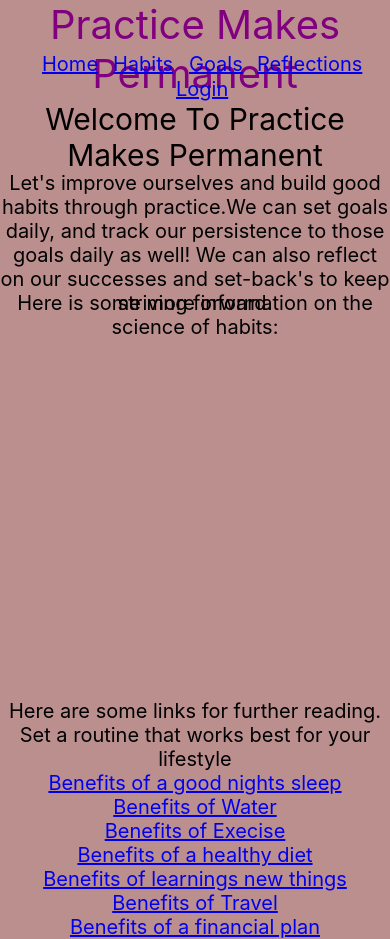
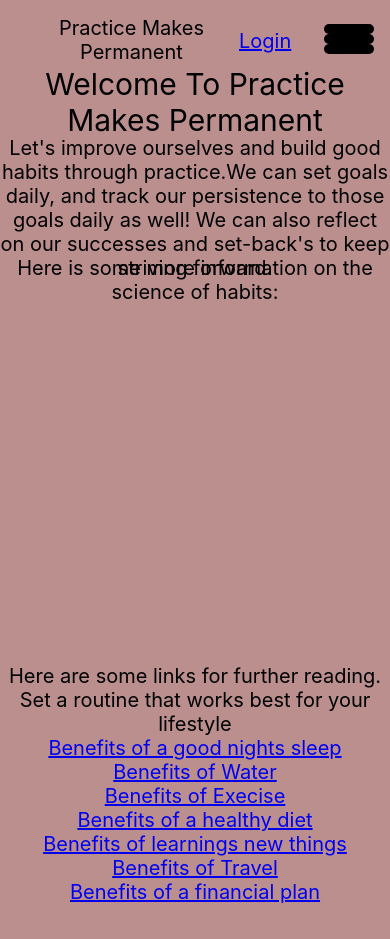
Before and after one commit to AshveerB/practice-makes-permanent, a React (Create React App) app: page /home in a window 390 px wide. After the commit the page ends 904 px from the top, so only its background shows below. Built offline with nearby package versions, Linux system fonts and the light colour scheme.

Commit message:
edit header and navigation with media queries

```diff
--- a/src/App.js
+++ b/src/App.js
@@ -7,7 +7,6 @@ import Goals from './components/goals/Goals';
 import Reflection from './components/reflection/Reflection';
 import Login from './components/login/Login';
 import Registration from './components/registration/Registration';
-import Header from './components/header/Header';
 import Hdetails from './components/habit_details/Hdetails';
 import Gdetails from './components/goal_details/Gdetails';
 import Rdetails from './components/reflection_details/Rdetails';
@@ -23,7 +22,6 @@ function App() {
 	};
 	return (
 		<div className='App'>
-			<Header />
 			<Navigation
 				loggedIn={loggedIn}
 				setLoggedIn={setLoggedIn}
--- a/src/components/header/Header.css
+++ /dev/null
@@ -1,29 +0,0 @@
-.header {
-    color: purple;
-
-}
-
-@media only screen and (max-width: 600px) {
-    .header {
-        font-size: 40px;
-        height: 50px;
-    }
-}
-
-@media only screen and (min-width: 600px) {
-    .header {
-        font-size: 55px;
-    }
-}
-
-@media only screen and (min-width: 768px) {
-    .header {
-        font-size: 70px;
-    }
-}
-
-@media only screen and (min-width: 992px) {
-    .header {
-        font-size: 82px;
-    }
-}
--- a/src/components/header/Header.js
+++ /dev/null
@@ -1,12 +0,0 @@
-import React from 'react';
-import './Header.css'
-
-const Header = () => {
-    return (
-        <div className='header'>
-            Practice Makes Permanent
-        </div>
-    );
-};
-
-export default Header;
--- /dev/null
+++ b/src/components/navigation/BurgerLinks.js
@@ -0,0 +1,24 @@
+import React from 'react';
+import { Link } from 'react-router-dom';
+import './Navigation.css'
+
+const BurgerLinks = () => {
+	return (
+		<div className='burgerLinks'>
+			<div className='hvr-grow'>
+				<Link to='/home'>Home</Link>
+			</div>
+			<div className='hvr-grow'>
+				<Link to='/habits'>Habits</Link>
+			</div>
+			<div className='hvr-grow'>
+				<Link to='/goals'>Goals</Link>
+			</div>
+			<div className='hvr-grow'>
+				<Link to='/reflections'>Reflections</Link>
+			</div>
+		</div>
+	);
+};
+
+export default BurgerLinks;
--- a/src/components/navigation/Navigation.css
+++ b/src/components/navigation/Navigation.css
@@ -1,8 +1,3 @@
-span {
-    padding-left: 15px;
-    font-size: 20px;
-}
-
 button {
     background-color: rgba(0, 0, 255, 0.322);
     color: #000;
@@ -23,3 +18,103 @@ button {
   -webkit-transform: scale(1.1);
   transform: scale(1.1);
 }
+
+.navigationContainer {
+	display: flex;
+	justify-content: space-between;
+}
+
+.burger {
+	height: 10px;
+	width: 100%;
+	background-color: black;
+	border-radius: 10px;
+}
+
+.burgerContainer {
+	height: 50px;
+	width: 150px;
+	display: flex;
+	align-items: center;
+
+}
+
+.navigation {
+	margin-top: 1rem;
+	margin-right: 1.5rem;
+	height: 100px;
+}
+
+.brand {
+	margin-top: 1rem;
+	margin-left: 1.5rem;
+}
+
+.burgerContainer {
+	margin-top: 1rem;
+	margin-right: 1.5rem;
+}
+
+.burgerLinks {
+	font-size: 30px;
+	display: flex;
+	flex-direction: column;
+}
+
+.hamburgerNavigation {
+	position: absolute;
+	right: 1rem;
+	display: flex;
+	flex-direction: column;
+	justify-content: space-between;
+	width: 50px;
+	height: 35px;
+}
+
+@media only screen and (max-width: 600px) {
+	.burgerContainer {
+		display: flex;
+	}
+	.navigation {
+		display: none;
+	}
+	.burger {
+		display: flex;
+	}
+}
+
+@media only screen and (min-width: 600px) {
+	.burgerContainer {
+		display: flex;
+	}
+	.navigation {
+		display: none;
+	}
+	.burger {
+		display: flex;
+	}
+}
+
+@media only screen and (min-width: 768px) {
+	.burgerContainer {
+		display: none;
+	}
+	.navigation {
+		display: flex;
+	}
+	.burgerLinks {
+		display: none;
+	}
+}
+
+@media only screen and (min-width: 992px) {
+	.burgerContainer {
+		display: none;
+	}
+	.navigation {
+		display: flex;
+	}
+	.burgerLinks {
+		display: none;
+	}
+}
--- a/src/components/navigation/Navigation.js
+++ b/src/components/navigation/Navigation.js
@@ -1,10 +1,18 @@
-import React from 'react';
+import React, { useState } from 'react';
 import { Link } from 'react-router-dom';
+import BurgerLinks from './BurgerLinks';
 import './Navigation.css';
 
 const Navigation = ({ loggedIn, handleLogout }) => {
+	const [menuDisplay, setMenuDisplay] = useState(false);
+	const menuClick = () => {
+		setMenuDisplay(!menuDisplay);
+	};
 	return (
-		<nav className='navbar'>
+		<div>
+			<nav className='navigationContainer'>
+				<div className='brand'>Practice Makes Permanent</div>
+				<div className='navigation'>
 					<span className='hvr-grow'>
 						<Link to='/home'>Home</Link>
 					</span>
@@ -21,7 +29,21 @@ const Navigation = ({ loggedIn, handleLogout }) => {
 						{!loggedIn && <Link to='/login'>Login</Link>}
 						{loggedIn && <button onClick={handleLogout}>Logout</button>}
 					</span>
+				</div>
+				<div className='burgerContainer'>
+					<div className='hvr-grow'>
+						{!loggedIn && <Link to='/login'>Login</Link>}
+						{loggedIn && <button onClick={handleLogout}>Logout</button>}
+					</div>
+					<div className='hamburgerNavigation hvr-grow' onClick={menuClick}>
+						<span className='burger'></span>
+						<span className='burger'></span>
+						<span className='burger'></span>
+					</div>
+				</div>
 			</nav>
+			<div>{menuDisplay ? <BurgerLinks /> : null}</div>
+		</div>
 	);
 };
 
```
Also changed, not shown: 2 other files (tests, documents, lock files or other folders). Lines whose indentation alone changed are shown as unchanged.
